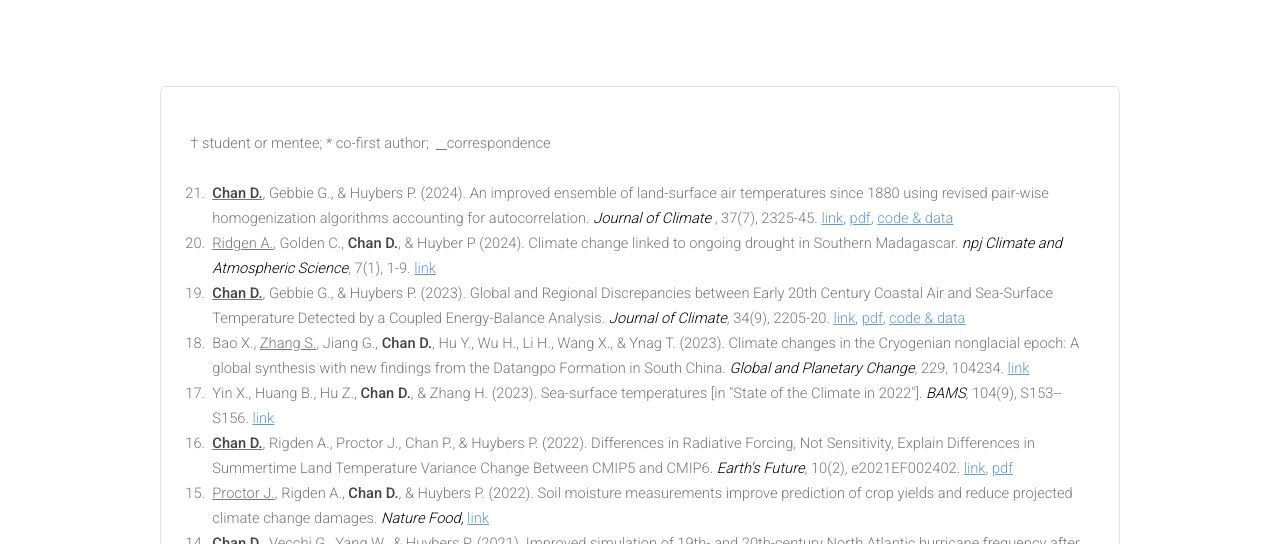
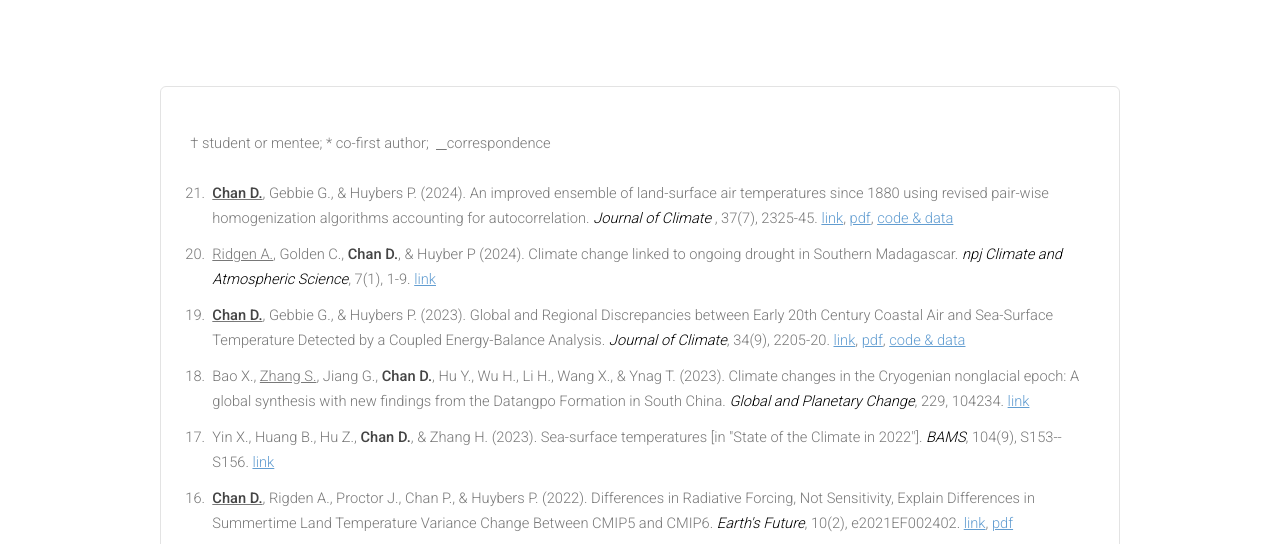
Before and after one commit to duochanatharvard/duochanatharvard.github.io, a plain HTML site: page publication.html in a window 1280 px wide. Shown: the part 207-751 px from the top of the page. Drawn offline with Linux system fonts and the light colour scheme.

Commit message:
Adjust publication space.

```diff
--- a/css/style.css
+++ b/css/style.css
@@ -548,6 +548,7 @@
 
 		ol li {
 			padding-left: 0.25em;
+			padding-bottom: 0.75em;
 		}
 
 	ul {
```
